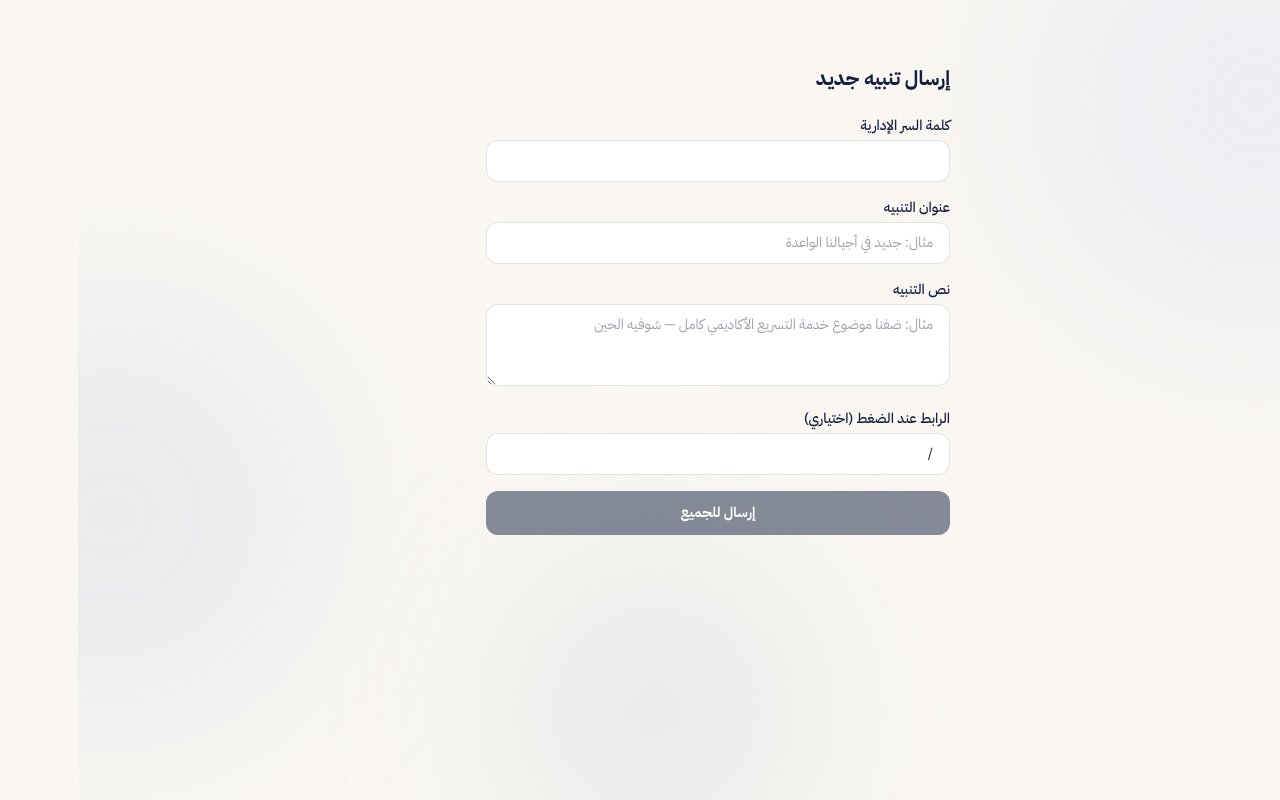
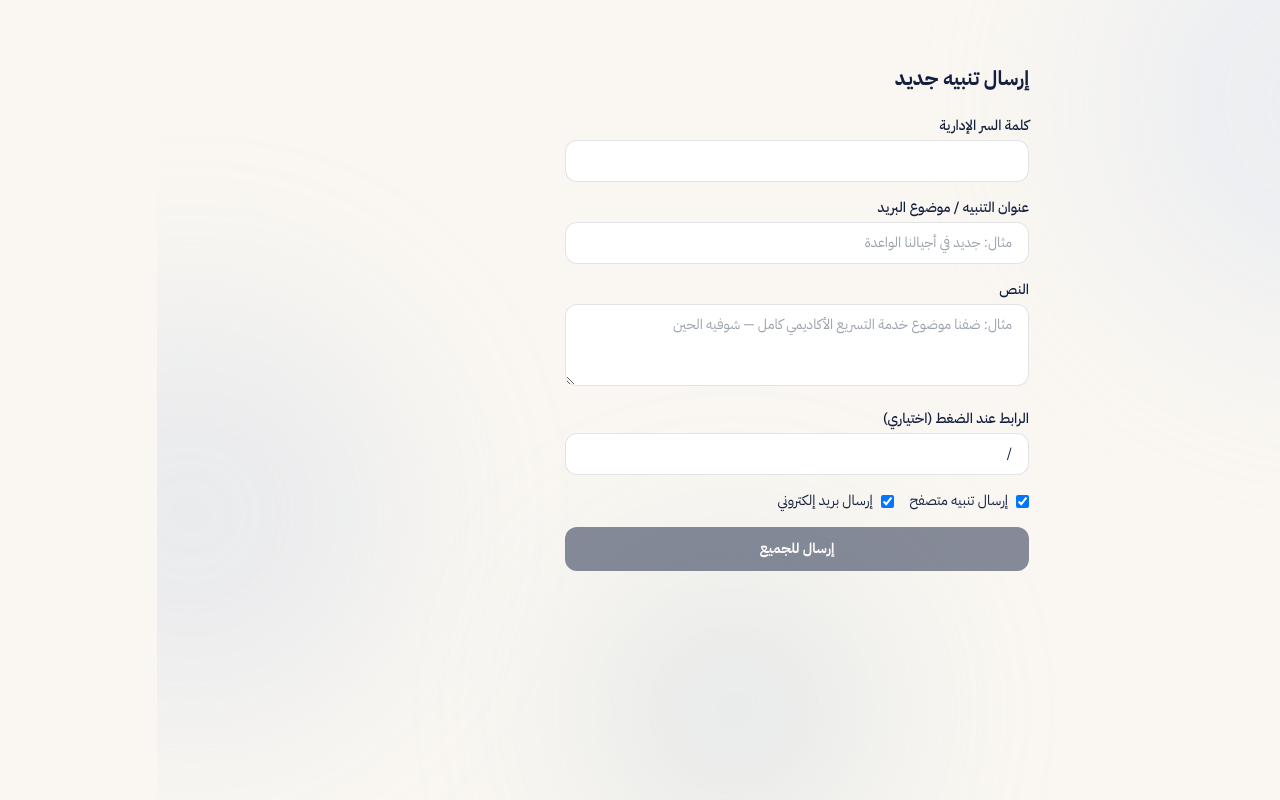
Before and after one commit to ajyalna-admin/AjyalnaAlwaidah, a Next.js app: page /send-notification in a window 1280 px wide. Built offline with nearby package versions, Linux system fonts and the light colour scheme.

Commit message:
Update page.tsx

```diff
--- a/app/send-notification/page.tsx
+++ b/app/send-notification/page.tsx
@@ -2,32 +2,56 @@
 
 import { useState } from "react";
 
-// صفحة داخلية بسيطة لإرسال تنبيه للمشتركين — لا تُربط من القائمة الرئيسية،
-// يُفضّل حفظ رابطها خاصًا (مثلًا: yoursite.com/send-notification)
+// صفحة داخلية بسيطة لإرسال تنبيه + بريد للمشتركين — لا تُربط من القائمة الرئيسية
 
 export default function SendNotificationPage() {
   const [adminSecret, setAdminSecret] = useState("");
   const [title, setTitle] = useState("");
   const [body, setBody] = useState("");
   const [url, setUrl] = useState("/");
+  const [sendPush, setSendPush] = useState(true);
+  const [sendEmail, setSendEmail] = useState(true);
   const [status, setStatus] = useState<string | null>(null);
   const [loading, setLoading] = useState(false);
 
   const handleSend = async () => {
     setLoading(true);
     setStatus(null);
+    const results: string[] = [];
+
     try {
+      if (sendPush) {
         const res = await fetch("/api/push/send", {
           method: "POST",
           headers: { "Content-Type": "application/json" },
           body: JSON.stringify({ adminSecret, title, body, url }),
         });
         const data = await res.json();
-      if (!res.ok) {
-        setStatus(`خطأ: ${data.error || "فشل الإرسال"}`);
-      } else {
-        setStatus(`تم الإرسال ✅ — نجح: ${data.sent} / فشل: ${data.failed} من أصل ${data.total}`);
+        results.push(
+          res.ok
+            ? `تنبيهات: نجح ${data.sent} / فشل ${data.failed} من ${data.total}`
+            : `تنبيهات: خطأ — ${data.error}`
+        );
       }
+
+      if (sendEmail) {
+        const fullUrl = url?.startsWith("http")
+          ? url
+          : `${window.location.origin}${url || "/"}`;
+        const res = await fetch("/api/email/send", {
+          method: "POST",
+          headers: { "Content-Type": "application/json" },
+          body: JSON.stringify({ adminSecret, subject: title, body, url: fullUrl }),
+        });
+        const data = await res.json();
+        results.push(
+          res.ok
+            ? `بريد إلكتروني: نجح ${data.sent} / فشل ${data.failed} من ${data.total}`
+            : `بريد إلكتروني: خطأ — ${data.error}`
+        );
+      }
+
+      setStatus(results.join("  •  "));
     } catch {
       setStatus("خطأ بالاتصال");
     } finally {
@@ -54,7 +78,7 @@ export default function SendNotificationPage() {
 
         <div>
           <label className="mb-1 block text-sm font-medium text-navy">
-            عنوان التنبيه
+            عنوان التنبيه / موضوع البريد
           </label>
           <input
             type="text"
@@ -67,7 +91,7 @@ export default function SendNotificationPage() {
 
         <div>
           <label className="mb-1 block text-sm font-medium text-navy">
-            نص التنبيه
+            النص
           </label>
           <textarea
             value={body}
@@ -91,9 +115,28 @@ export default function SendNotificationPage() {
           />
         </div>
 
+        <div className="flex gap-4">
+          <label className="flex items-center gap-2 text-sm text-navy">
+            <input
+              type="checkbox"
+              checked={sendPush}
+              onChange={(e) => setSendPush(e.target.checked)}
+            />
+            إرسال تنبيه متصفح
+          </label>
+          <label className="flex items-center gap-2 text-sm text-navy">
+            <input
+              type="checkbox"
+              checked={sendEmail}
+              onChange={(e) => setSendEmail(e.target.checked)}
+            />
+            إرسال بريد إلكتروني
+          </label>
+        </div>
+
         <button
           onClick={handleSend}
-          disabled={loading || !adminSecret || !title || !body}
+          disabled={loading || !adminSecret || !title || !body || (!sendPush && !sendEmail)}
           className="w-full rounded-xl bg-navy px-4 py-3 text-sm font-bold text-white disabled:opacity-50"
         >
           {loading ? "جارٍ الإرسال..." : "إرسال للجميع"}
```
Lines whose indentation alone changed are shown as unchanged.
